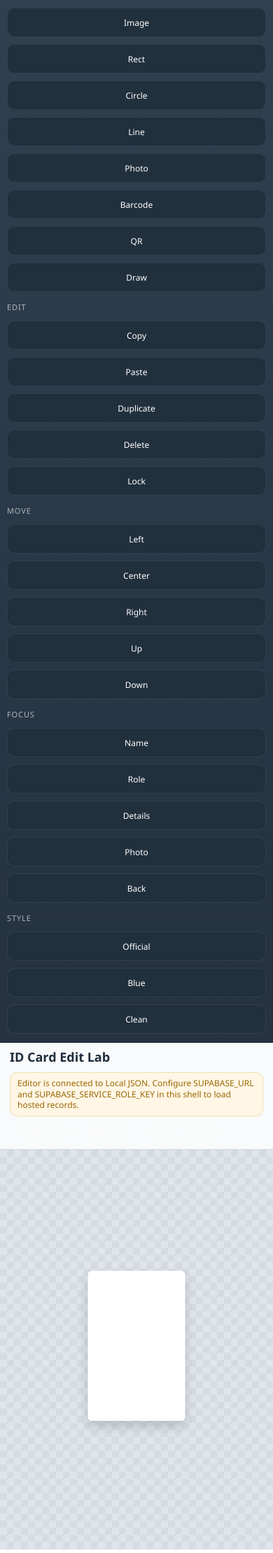
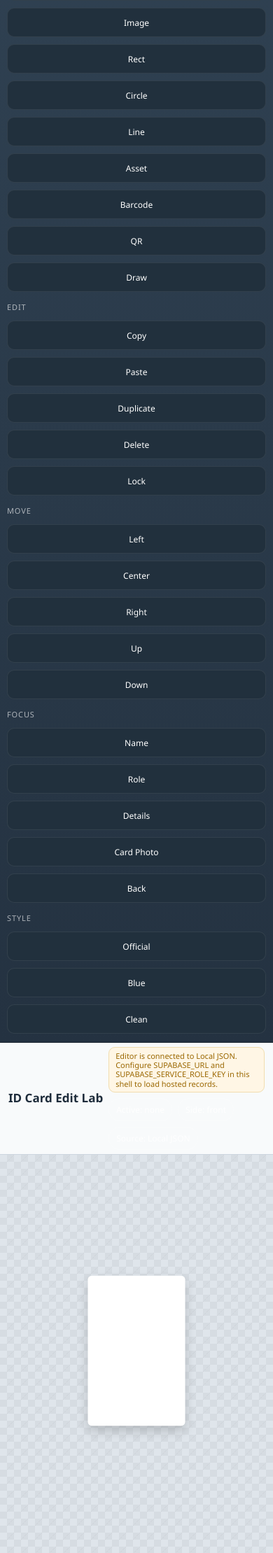
Before and after one commit to nine314211915-cpu/idcardmaker, a Flask app: page /id-card-edit-lab in a window 390 px wide. Shown: the part 809-3028 px from the top of the page at 70% size. Run offline with Flask 3, Linux system fonts and the light colour scheme; the visitor is signed in with stand-in values (Sample User, id 1); some libraries are stand-ins or nearby versions.

Commit message:
Refine lab header and image asset labels

```diff
--- a/templates/id_card_edit_lab.html
+++ b/templates/id_card_edit_lab.html
@@ -190,35 +190,32 @@
       background: var(--canvas-bg);
     }
     .canvas-meta {
-      padding: 8px 14px;
+      padding: 6px 12px;
       border-bottom: 1px solid #ccd5df;
       background: rgba(255,255,255,0.8);
       display: flex;
       justify-content: space-between;
-      gap: 10px;
-      flex-wrap: wrap;
+      gap: 8px;
+      flex-wrap: nowrap;
       align-items: center;
     }
     .canvas-meta h1 {
       margin: 0;
-      font-size: 18px;
-    }
-    .canvas-meta p {
-      margin: 2px 0 0;
-      font-size: 12px;
-      color: var(--muted);
-      line-height: 1.3;
+      font-size: 17px;
+      line-height: 1.1;
+      white-space: nowrap;
     }
     .canvas-meta-main {
-      flex: 1 1 280px;
-      min-width: 220px;
+      flex: 0 0 auto;
+      min-width: 0;
     }
     .canvas-meta-side {
-      flex: 1 1 320px;
-      min-width: 260px;
-      display: grid;
-      justify-items: end;
-      gap: 6px;
+      flex: 1 1 auto;
+      min-width: 0;
+      display: flex;
+      justify-content: flex-end;
+      align-items: center;
+      gap: 8px;
     }
     .canvas-stage {
       padding: 10px 20px 20px;
@@ -268,11 +265,13 @@
     }
     .canvas-meta .status-box {
       margin-bottom: 0;
-      width: min(100%, 460px);
-      padding: 7px 10px;
-      font-size: 12px;
-      line-height: 1.3;
-      border-radius: 10px;
+      width: auto;
+      max-width: 420px;
+      padding: 5px 9px;
+      min-height: 0;
+      font-size: 11px;
+      line-height: 1.2;
+      border-radius: 9px;
     }
     .status-box.ok {
       background: #eaf8ef;
@@ -500,10 +499,12 @@
         overflow: visible;
       }
       .canvas-meta-side {
-        justify-items: start;
+        justify-content: flex-start;
+        flex-wrap: wrap;
       }
       .canvas-meta .status-box {
         width: 100%;
+        max-width: none;
       }
       .rail-title {
         width: 100%;
@@ -685,7 +686,7 @@
           <button class="rail-btn" type="button" onclick="addRect()">Rect</button>
           <button class="rail-btn" type="button" onclick="addCircle()">Circle</button>
           <button class="rail-btn" type="button" onclick="addLine()">Line</button>
-          <button class="rail-btn" type="button" onclick="addPhotoPlaceholder()">Photo</button>
+          <button class="rail-btn" type="button" onclick="addImageAssetPlaceholder()">Asset</button>
           <button class="rail-btn" type="button" onclick="addBarcode()">Barcode</button>
           <button class="rail-btn" type="button" onclick="addQRCode()">QR</button>
           <button class="rail-btn" type="button" onclick="toggleDrawing(this)">Draw</button>
@@ -705,7 +706,7 @@
           <button class="rail-btn" type="button" onclick="focusLayer('name')">Name</button>
           <button class="rail-btn" type="button" onclick="focusLayer('role')">Role</button>
           <button class="rail-btn" type="button" onclick="focusLayer('details')">Details</button>
-          <button class="rail-btn" type="button" onclick="focusLayer('photo')">Photo</button>
+          <button class="rail-btn" type="button" onclick="focusLayer('photo')">Card Photo</button>
           <button class="rail-btn" type="button" onclick="focusLayer('backTitle')">Back</button>
           <div class="rail-title">Style</div>
           <button class="rail-btn" type="button" onclick="applyPreset('official')">Official</button>
@@ -952,8 +953,8 @@
             <div class="field">
               <label for="bgOpacityRange">Background Opacity</label>
               <div class="slider-row">
-                <input id="bgOpacityRange" type="range" min="0" max="60" value="24">
-                <span class="slider-value" id="bgOpacityValue">24%</span>
+                <input id="bgOpacityRange" type="range" min="0" max="100" value="100">
+                <span class="slider-value" id="bgOpacityValue">100%</span>
               </div>
             </div>
             <div class="field">
@@ -1239,7 +1240,7 @@
         orientation: 'landscape',
         zoom: 100,
         fitScale: 1,
-        bgOpacity: 24,
+        bgOpacity: 100,
         nameSize: 34,
         roleSize: 24,
         accent: '#8b0000',
@@ -2076,11 +2077,11 @@
       state.sides.front = {
         photoFrame: new fabric.Rect({
           left: metrics.photoLeft, top: metrics.photoTop, width: metrics.photoWidth, height: metrics.photoHeight, rx: 16, ry: 16,
-          fill: '#eef3f8', stroke: '#d0dae5', strokeWidth: 2, selectable: true, name: 'photo',
+          fill: '#eef3f8', stroke: '#d0dae5', strokeWidth: 2, selectable: true, name: 'Photo Frame',
         }),
         photoLabel: buildEditableTextbox('PHOTO', {
           left: metrics.photoLeft + 42, top: metrics.photoTop + Math.round(metrics.photoHeight / 2) - 20, width: 110, fontSize: 22, fill: '#6b7c8f',
-          fontWeight: '700', textAlign: 'center', name: 'photo',
+          fontWeight: '700', textAlign: 'center', name: 'Photo Label',
         }),
         institute: buildEditableTextbox('Institute Name', {
           left: metrics.titleLeft, top: metrics.titleTop, width: metrics.titleWidth, fontSize: 30, fill: '#ffffff', fontWeight: '700', name: 'institute',
@@ -2189,7 +2190,7 @@
       }));
     }
 
-    function addPhotoPlaceholder() {
+    function addImageAssetPlaceholder() {
       const group = new fabric.Group([
         new fabric.Rect({
           width: 110,
@@ -2199,7 +2200,7 @@
           rx: 8,
           ry: 8,
         }),
-        new fabric.Text('PHOTO', {
+        new fabric.Text('IMAGE', {
           fontSize: 16,
           fontWeight: '700',
           originX: 'center',
@@ -2210,7 +2211,7 @@
       ], {
         left: 120,
         top: 140,
-        name: 'Photo Placeholder',
+        name: 'Image Asset',
       });
       registerCanvasObject(group);
     }
@@ -2601,7 +2602,7 @@
       } else if (template === 'corporate') {
         state.view.accent = '#2c3e50';
         state.view.textColor = '#1e2c3b';
-        state.view.bgOpacity = 8;
+        state.view.bgOpacity = 100;
         syncAppearanceControls();
         applyAppearanceControls();
       } else if (template === 'colorful') {
@@ -2749,7 +2750,7 @@
       if (mode === 'official') {
         state.view.accent = '#8b0000';
         state.view.textColor = '#17324d';
-        state.view.bgOpacity = 24;
+        state.view.bgOpacity = 100;
         state.view.nameSize = 34;
         state.view.roleSize = 24;
         state.view.nameFont = 'Georgia';
@@ -2757,7 +2758,7 @@
       } else if (mode === 'blue') {
         state.view.accent = '#0f4c81';
         state.view.textColor = '#16324a';
-        state.view.bgOpacity = 18;
+        state.view.bgOpacity = 100;
         state.view.nameSize = 33;
         state.view.roleSize = 23;
         state.view.nameFont = 'Trebuchet MS';
@@ -2765,7 +2766,7 @@
       } else {
         state.view.accent = '#7c3b00';
         state.view.textColor = '#22313f';
-        state.view.bgOpacity = 10;
+        state.view.bgOpacity = 100;
         state.view.nameSize = 32;
         state.view.roleSize = 22;
         state.view.nameFont = 'Times New Roman';
@@ -2887,7 +2888,7 @@
         if (!img) return;
         const naturalWidth = Number(img.width) || 1;
         const naturalHeight = Number(img.height) || 1;
-        const coverScale = Math.max(metrics.cardWidth / naturalWidth, metrics.cardHeight / naturalHeight);
+        const fitScale = Math.min(metrics.cardWidth / naturalWidth, metrics.cardHeight / naturalHeight);
         img.set({
           originX: 'center',
           originY: 'center',
@@ -2896,8 +2897,8 @@
           selectable: false,
           evented: false,
           opacity: state.view.bgOpacity / 100,
-          scaleX: coverScale,
-          scaleY: coverScale,
+          scaleX: fitScale,
+          scaleY: fitScale,
           clipPath: new fabric.Rect({
             originX: 'center',
             originY: 'center',
@@ -2943,7 +2944,7 @@
         img.set({
           left: photoLeft,
           top: photoTop,
-          name: 'photo',
+          name: 'Card Photo',
           visible: state.currentSide === 'front',
           selectable: true,
           evented: true,
@@ -3716,7 +3717,7 @@
 
       field('zoomRange').addEventListener('input', (event) => setCanvasZoom(event.target.value));
       field('bgOpacityRange').addEventListener('input', (event) => {
-        state.view.bgOpacity = Number(event.target.value) || 24;
+        state.view.bgOpacity = Number(event.target.value) || 100;
         updateSliderValue('bgOpacityValue', state.view.bgOpacity, '%');
         applyAppearanceControls();
         pushHistoryState();
```
